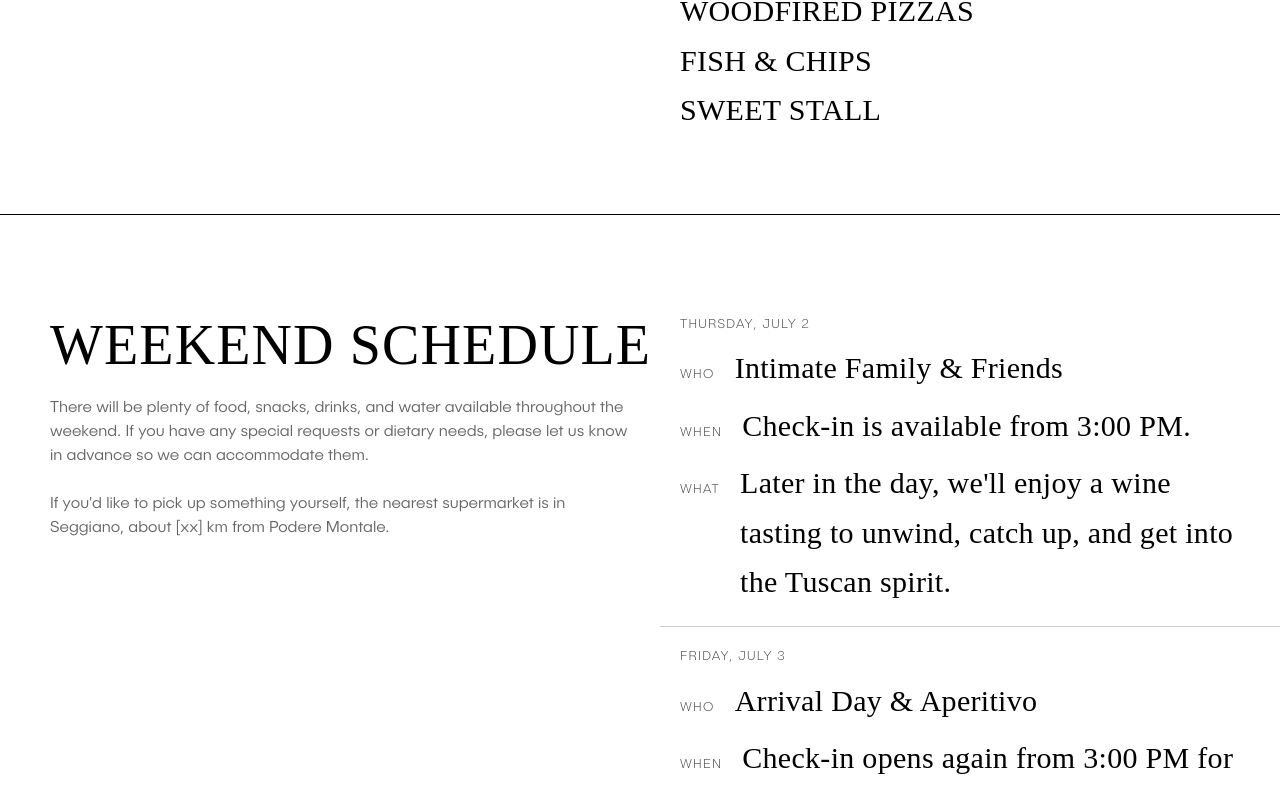
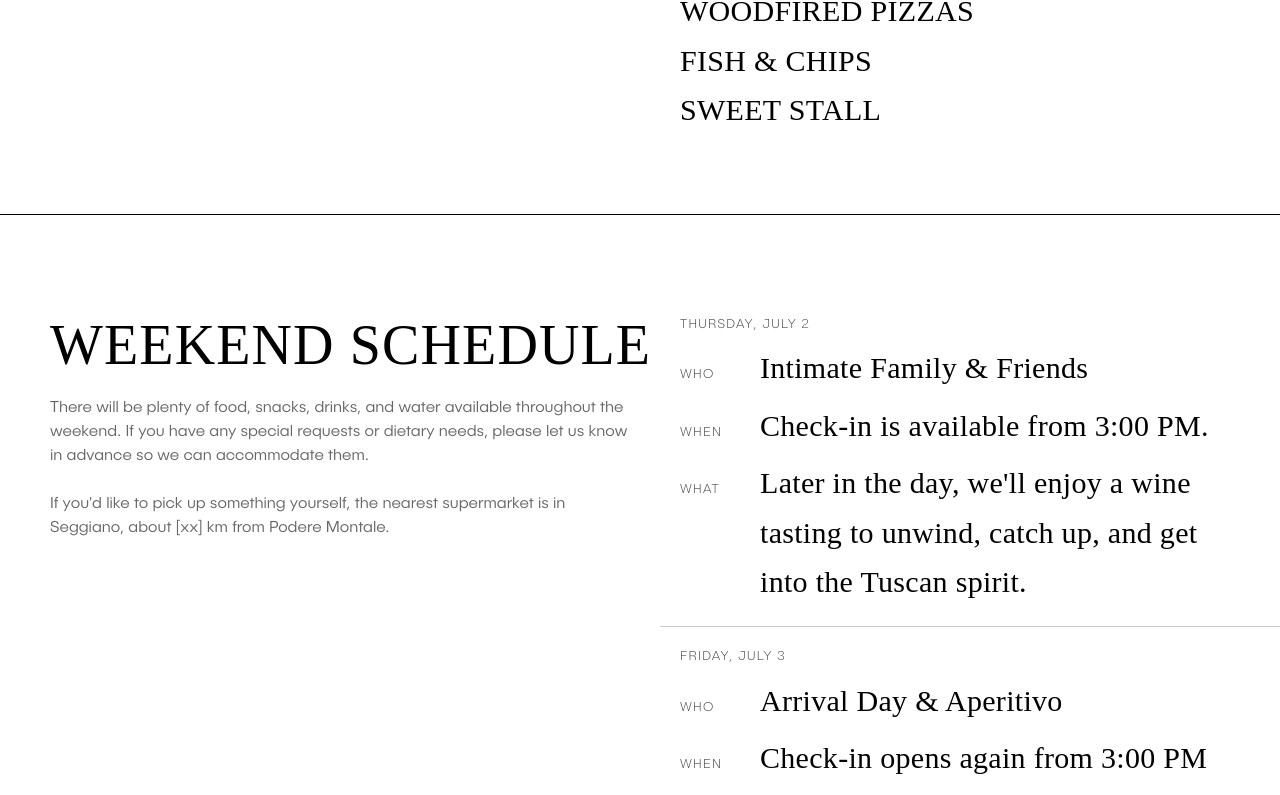
Before and after one commit to SimoneParvizi/wedding-website, a React (Vite) app: page / in a window 1280 px wide. Shown: the part 7139-7934 px from the top of the page. Built offline with nearby package versions, Linux system fonts and the light colour scheme; a web font is replaced by a local one.

Commit message:
checkpoin footer

```diff
--- a/src/components/Ceremony.css
+++ b/src/components/Ceremony.css
@@ -195,6 +195,11 @@
   align-items: baseline;
 }
 
+.ceremony__timeline-subdetail .ceremony__timeline-label {
+  min-width: 60px;
+  flex-shrink: 0;
+}
+
 .ceremony__timeline-value-container {
   flex: 1;
 }
```
